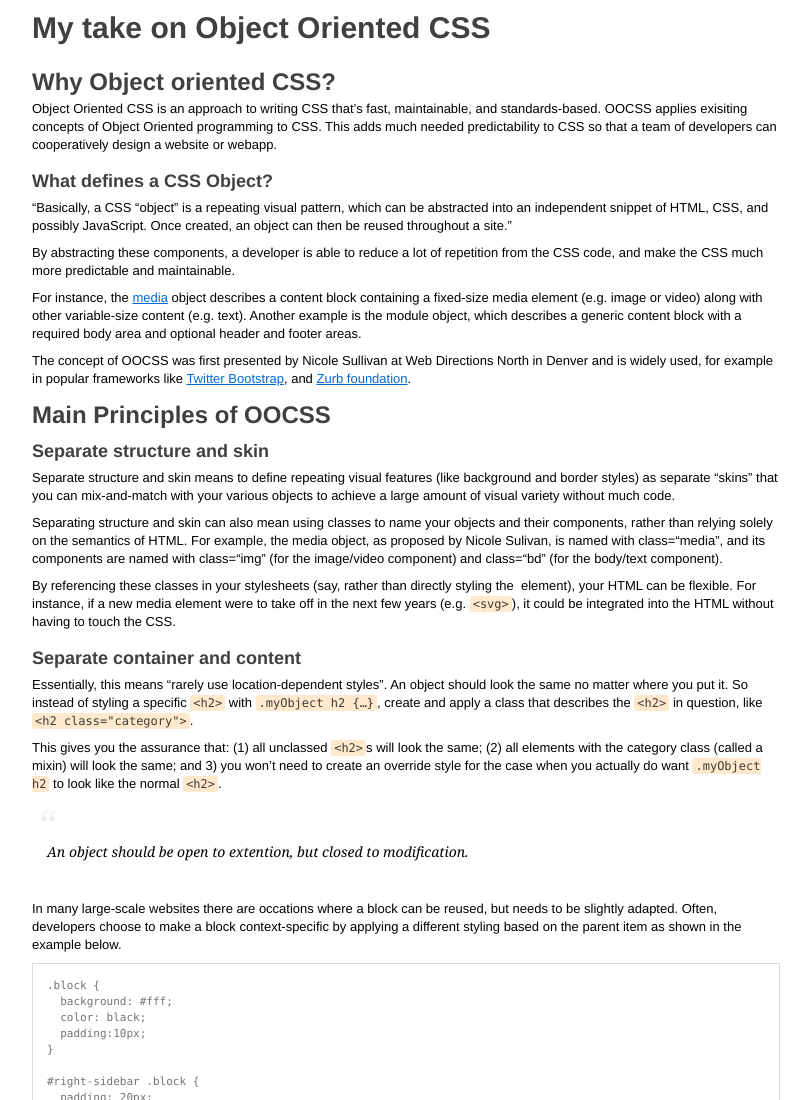
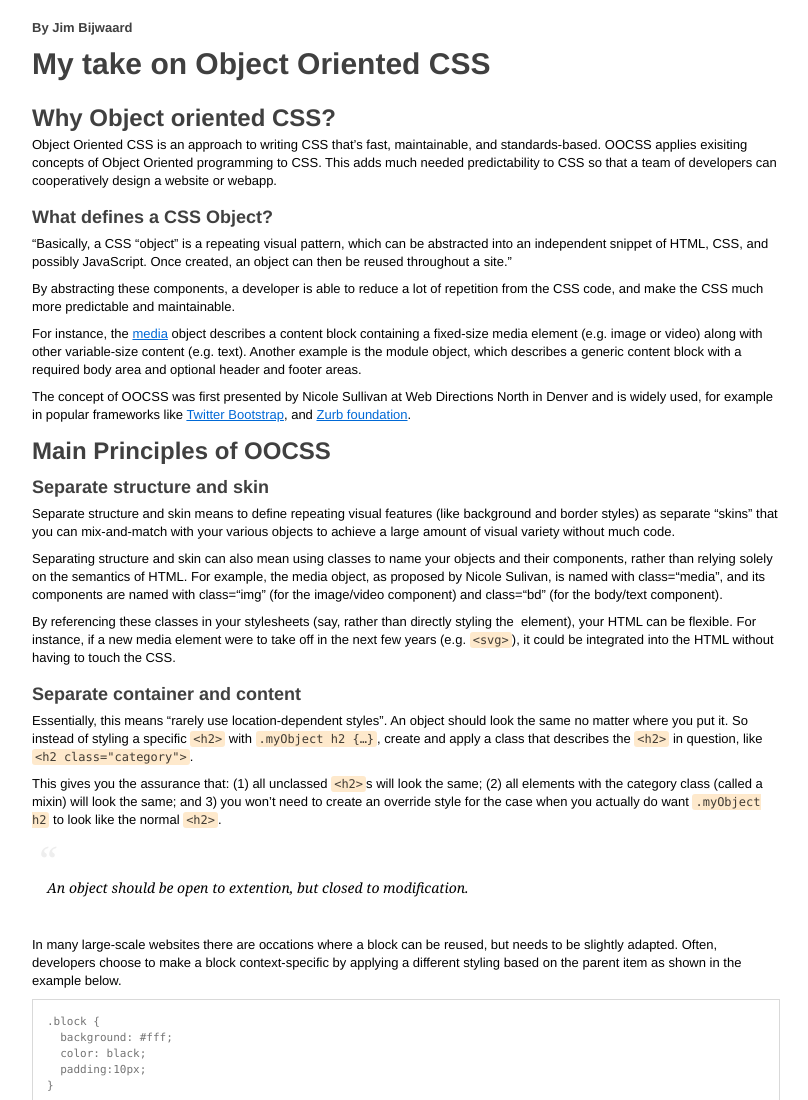
Before and after one commit to jimbijwaard/jimbijwaard.github.com, a plain HTML site: page oocss/index.html in a window 1280 px wide. Shown: the top 1100 px of the page, without its empty margins (234-1042 px from the left). Drawn offline with Linux system fonts and the light colour scheme.

Commit message:
subtitle

```diff
--- a/oocss/index.html
+++ b/oocss/index.html
@@ -123,6 +123,7 @@ pre code {
 }
 </style>
 <title>My take on Object Oriented CSS</title>
+<h6>By Jim Bijwaard</h6>
 </head>
 <body>
 <h1>My take on Object Oriented CSS</h1>
```
